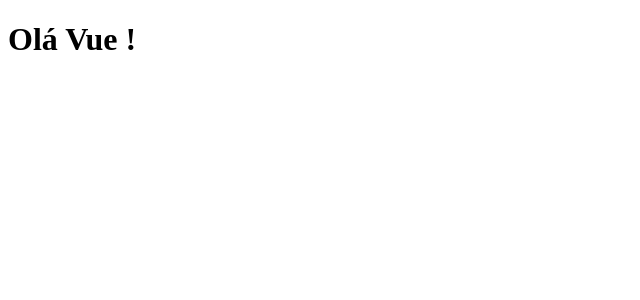
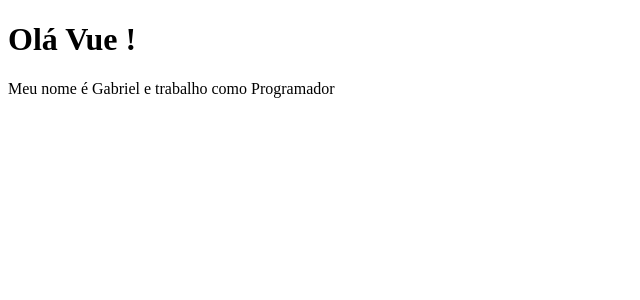
Before and after one commit to gabrielNunesKlein/Vue-Js, a Vue app in the folder 2_projeto_vue/: page / in a window 1280 px wide. Shown: the top 300 px of the page, without its empty margins (0-640 px from the left). Built offline with nearby package versions, Linux system fonts and the light colour scheme.

Commit message:
Dados em componentes (data)

```diff
--- a/2_projeto_vue/src/components/PrimeiroComponente.vue
+++ b/2_projeto_vue/src/components/PrimeiroComponente.vue
@@ -1,9 +1,18 @@
 <template>
-    <h1>Olá Vue !</h1>
+    <div>
+        <h1>Olá Vue !</h1>
+        <p>Meu nome é {{ nome }} e trabalho como {{ profissao }}</p>
+    </div>
 </template>
 
 <script>
     export default{
-        name: "PrimeiroComponente"
+        name: "PrimeiroComponente",
+        data(){
+            return {
+                nome: "Gabriel",
+                profissao: "Programador"
+            }
+        }
     }
 </script>
```
